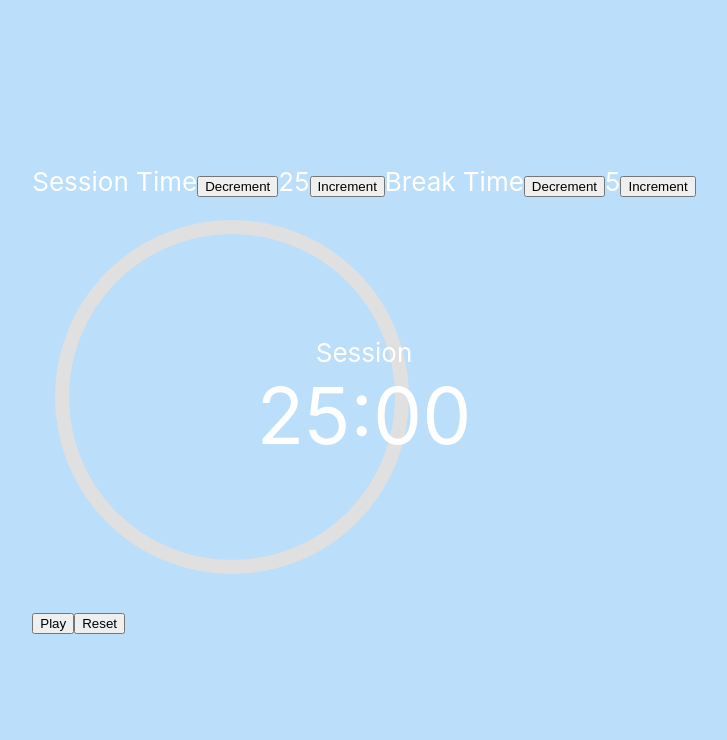
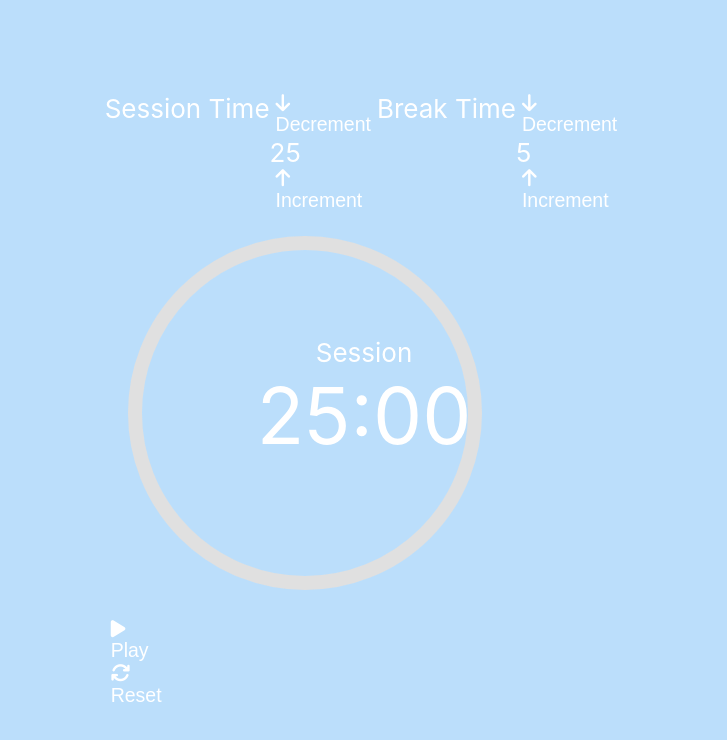
Before and after one commit to AllyMurray/pomodoro-clock, a React (Create React App) app: page / in a window 1280 px wide. Shown: the top 740 px of the page, without its empty margins (276-1003 px from the left). Built offline with nearby package versions, Linux system fonts and the light colour scheme.

Commit message:
Updated the button component to include icons and improved styling

```diff
--- a/src/components/Button.tsx
+++ /dev/null
@@ -1,13 +0,0 @@
-import * as React from 'react';
-
-import { MouseEventHandler, ReactNode } from 'react';
-
-export interface IButtonProps {
-  id?: string;
-  onClick?: MouseEventHandler;
-  children?: ReactNode;
-}
-
-export default function Button(props: IButtonProps) {
-  return <button {...props}>{props.children}</button>;
-}
--- /dev/null
+++ b/src/components/IconButton.tsx
@@ -0,0 +1,31 @@
+/** @jsx jsx */
+
+import { css, jsx } from '@emotion/core';
+
+import { MouseEventHandler } from 'react';
+
+const buttonStyle = css`
+  background: none;
+  border: none;
+  color: #fff;
+  cursor: pointer;
+  display: flex;
+  flex-direction: column;
+  font-size: 0.75em;
+`;
+
+export interface IButtonProps {
+  id?: string;
+  onClick?: MouseEventHandler;
+  icon: string;
+  children: string;
+}
+
+export default function IconButton(props: IButtonProps) {
+  return (
+    <button type="button" css={buttonStyle} {...props}>
+      <i className={`fas fa-${props.icon}`}></i>
+      {props.children}
+    </button>
+  );
+}
--- a/src/components/PomodoroClock.tsx
+++ b/src/components/PomodoroClock.tsx
@@ -3,7 +3,7 @@
 import { Fragment, useCallback, useEffect, useRef, useState } from 'react';
 import { css, jsx } from '@emotion/core';
 
-import Button from './Button';
+import IconButton from './IconButton';
 import ProgressRing from './ProgressRing';
 import TimeControl from './TimeControl';
 
@@ -132,17 +132,17 @@ export default function PomodoroClock() {
         </Fragment>
       </ProgressRing>
       {intervalId ? (
-        <Button onClick={onPauseClick} id="start_stop">
+        <IconButton icon="pause" onClick={onPauseClick} id="start_stop">
           Pause
-        </Button>
+        </IconButton>
       ) : (
-        <Button onClick={onPlayClick} id="start_stop">
+        <IconButton icon="play" onClick={onPlayClick} id="start_stop">
           Play
-        </Button>
+        </IconButton>
       )}
-      <Button onClick={onResetClick} id="reset">
+      <IconButton icon="sync" onClick={onResetClick} id="reset">
         Reset
-      </Button>
+      </IconButton>
       {/* TODO: Use my own audio clip */}
       <audio
         id="beep"
--- a/src/components/TimeControl.tsx
+++ b/src/components/TimeControl.tsx
@@ -1,6 +1,6 @@
 import * as React from 'react';
 
-import Button from './Button';
+import IconButton from './IconButton';
 
 export interface ITimeControlProps {
   type: string;
@@ -24,19 +24,21 @@ export default function TimeControl(props: ITimeControlProps) {
         id={`${props.type.toLowerCase()}-label`}
       >{`${props.type} Time`}</span>
       <div>
-        <Button
+        <IconButton
+          icon="arrow-down"
           onClick={onDecrementClick}
           id={`${props.type.toLowerCase()}-decrement`}
         >
           Decrement
-        </Button>
+        </IconButton>
         <span id={`${props.type.toLowerCase()}-length`}>{props.time}</span>
-        <Button
+        <IconButton
+          icon="arrow-up"
           onClick={onIncrementClick}
           id={`${props.type.toLowerCase()}-increment`}
         >
           Increment
-        </Button>
+        </IconButton>
       </div>
     </>
   );
```
